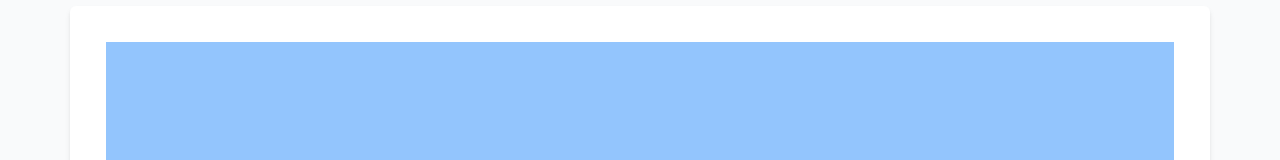
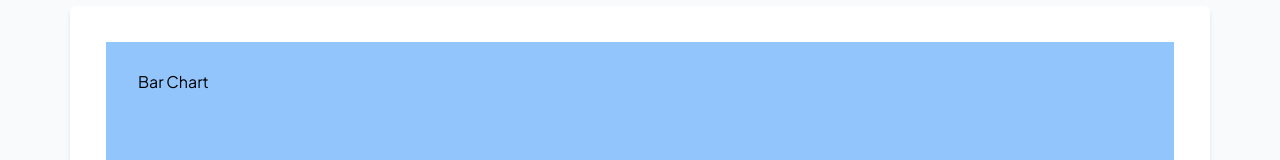
Before and after one commit to karen-nino/saas-teseo, a Next.js app in the folder saas-teseo/: page /buscar/info in a window 1280 px wide. Shown: the part 4456-4616 px from the top of the page. Built offline with nearby package versions, Linux system fonts and the light colour scheme.

Commit message:
BarChart-1

```diff
--- a/saas-teseo/src/app/buscar/info/page.js
+++ b/saas-teseo/src/app/buscar/info/page.js
@@ -1,4 +1,7 @@
 import Link from "next/link";
+import BarChart from "@/app/components/barchart";
+
+
 
 export default function info() {
 
@@ -491,6 +494,17 @@ export default function info() {
                         <div class="overflow-hidden bg-white rounded-md shadow-md min-w-[1140px] p-9">
                             <div class="px-4 py-6 sm:px-8 sm:py-7 w-full bg-blue-300 h-96">
 
+
+
+
+
+                            <BarChart/>
+
+
+
+
+
+
                             </div>
                         </div>
 
--- /dev/null
+++ b/saas-teseo/src/app/components/BarChart.js
@@ -0,0 +1,10 @@
+import React from "react";
+
+const BarChart = () => {
+    return (
+        <div>Bar Chart</div>
+    );
+
+}
+
+export default BarChart
--- a/saas-teseo/src/app/layout.js
+++ b/saas-teseo/src/app/layout.js
@@ -11,6 +11,9 @@ export const metadata = {
 export default function RootLayout({ children }) {
   return (
     <html lang="en">
+      <head>
+        <script src="https://cdnjs.cloudflare.com/ajax/libs/Chart.js/4.3.3/chart.min.js" integrity="sha512-fMPPLjF/Xr7Ga0679WgtqoSyfUoQgdt8IIxJymStR5zV3Fyb6B3u/8DcaZ6R6sXexk5Z64bCgo2TYyn760EdcQ==" crossorigin="anonymous" referrerpolicy="no-referrer"></script>
+      </head>
       <body className={Jakarta.className}>{children}</body>
     </html>
   )
```
